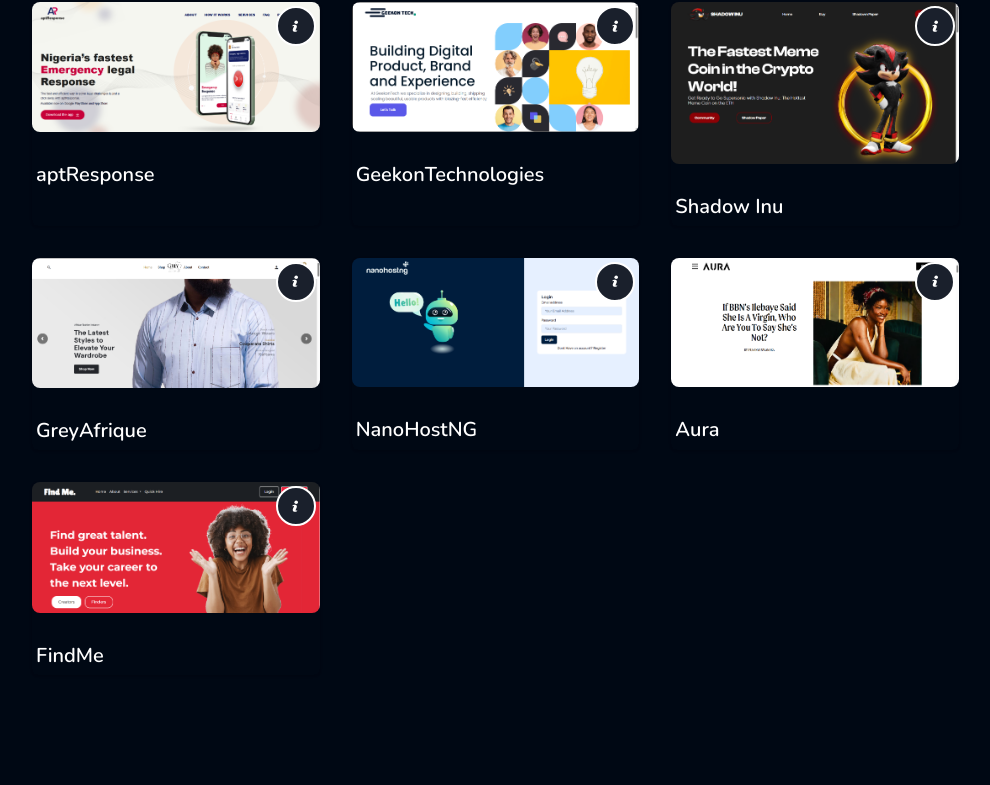
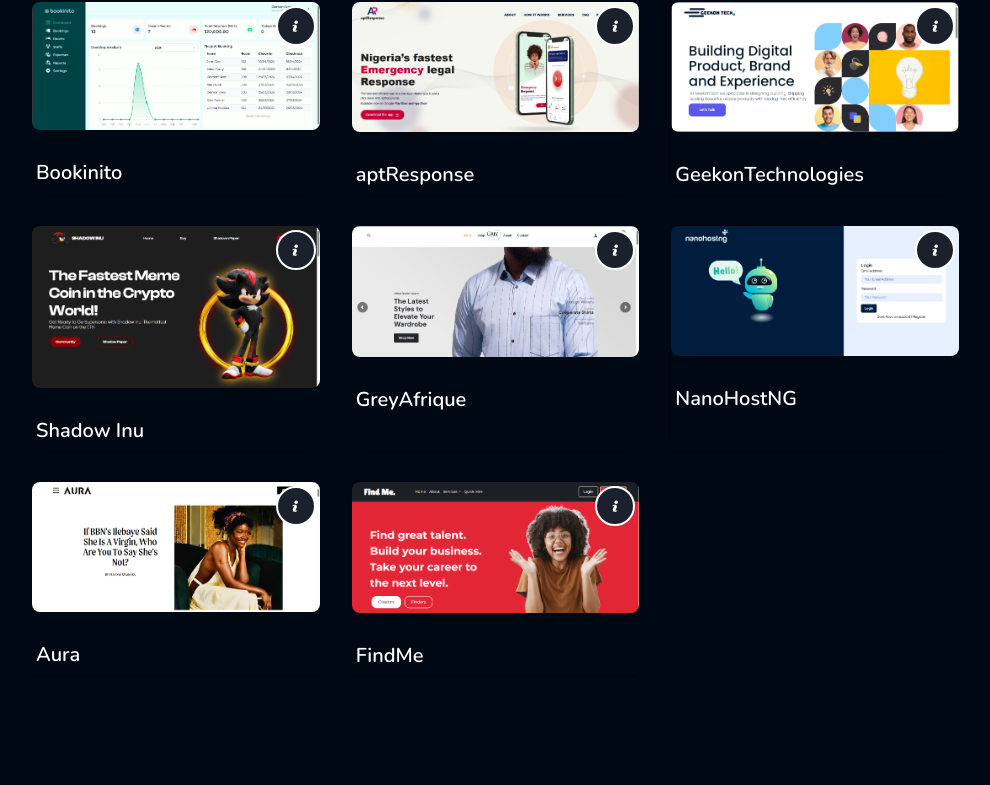
Before and after one commit to Clemon1/New-Portfolio, a React (Vite) app: page / in a window 1280 px wide. Shown: the part 2238-3023 px from the top of the page, without its empty margins (144-1134 px from the left). Built offline with nearby package versions, Linux system fonts and the light colour scheme.

Commit message:
added new portfolio

```diff
--- a/src/component/Porfolio.jsx
+++ b/src/component/Porfolio.jsx
@@ -19,6 +19,8 @@
 } from "@chakra-ui/react";
 import { TiInfoLarge } from "react-icons/ti";
 
+import bookinito from "../assets/Bookinito.png";
+
 import animeworld from "../assets/shadowInu.png";
 import findMe from "../assets/findMe.png";
 import hubNano from "../assets/hubNano.png";
@@ -29,6 +31,12 @@
 
 const Portfolio = () => {
   const webData = [
+    {
+      image: bookinito,
+      title: "Bookinito",
+      URL: "https://bookinito.netlify.app/",
+      info: "A Fullstack Hotel Administrator application, using MERN Stack and Typescript with features like, monthly and yearly revenue analysis, user analysis, room availability etc",
+    },
     {
       image: apt,
       title: "aptResponse",
@@ -45,7 +53,7 @@
       image: animeworld,
       title: "Shadow Inu",
       URL: "https://shadowinu-490cc5.netlify.app/",
-      info: "This is website I made for fun with my student for educational purposes to teach my student to become a better developer",
+      info: "This is website I made for fun with my student for educational purposes to teach my student to become a better frontend developer",
     },
     {
       image: greyAfri,
```
Also changed, not shown: src/assets/Bookinito.png (added).
